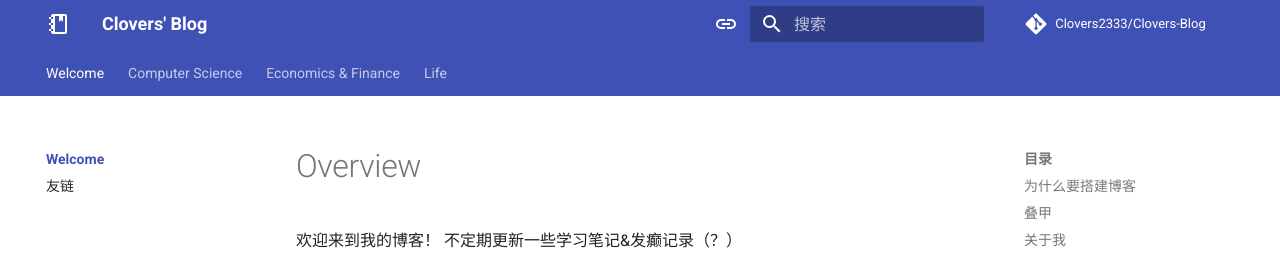
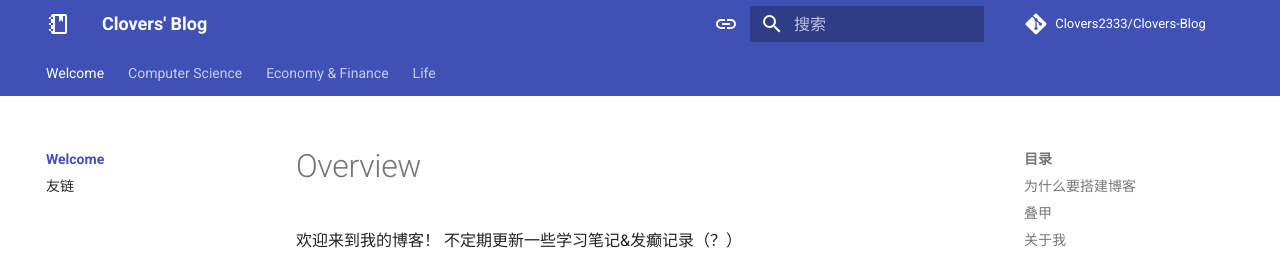
Before and after one commit to Clovers2333/Clovers-Blog, an MkDocs documentation site: the page built from docs/index.md, in a window 1280 px wide. Shown: the top 257 px of the page. Built offline with MkDocs 1.6.1 and Material for MkDocs 9.7.7, drawn with Linux system fonts in a browser that asks for light colours; nearby versions of some CDN libraries; library files that are not in the unit come from our copies; comment, search, counter and statistics services are not loaded.

Commit message:
fix: mkdocs title

```diff
--- a/mkdocs.yml
+++ b/mkdocs.yml
@@ -165,7 +165,7 @@ nav:
         - 数字逻辑与计算机组成: cs/books/system/dlco.md
         - Digital Design and Computer Architecture: cs/books/system/ddca.md
   # - 信息安全:
-  - Economics & Finance:
+  - Economy & Finance:
     - 微观经济学: finance/micro.md
     - 公司金融:
       - Index: finance/corporate/index.md
```
